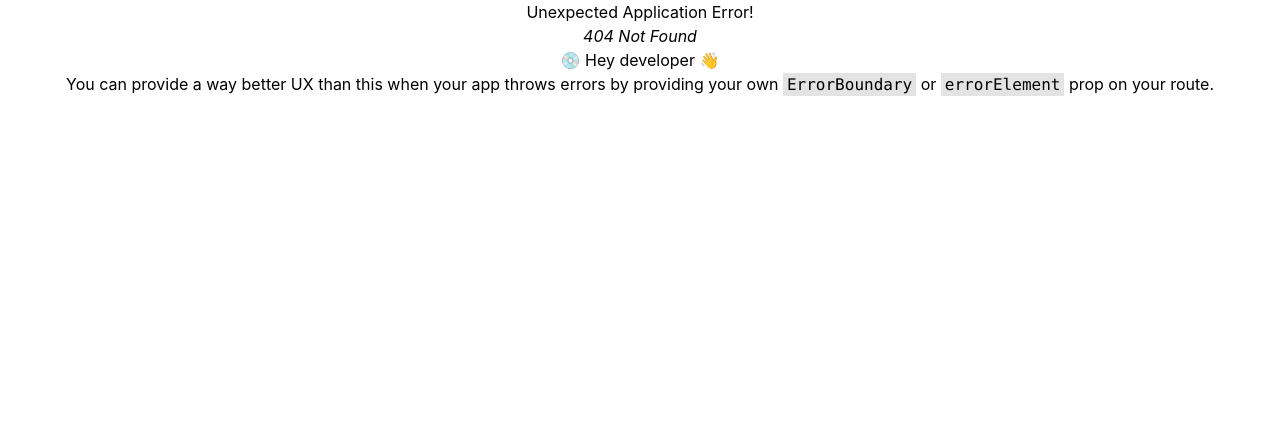
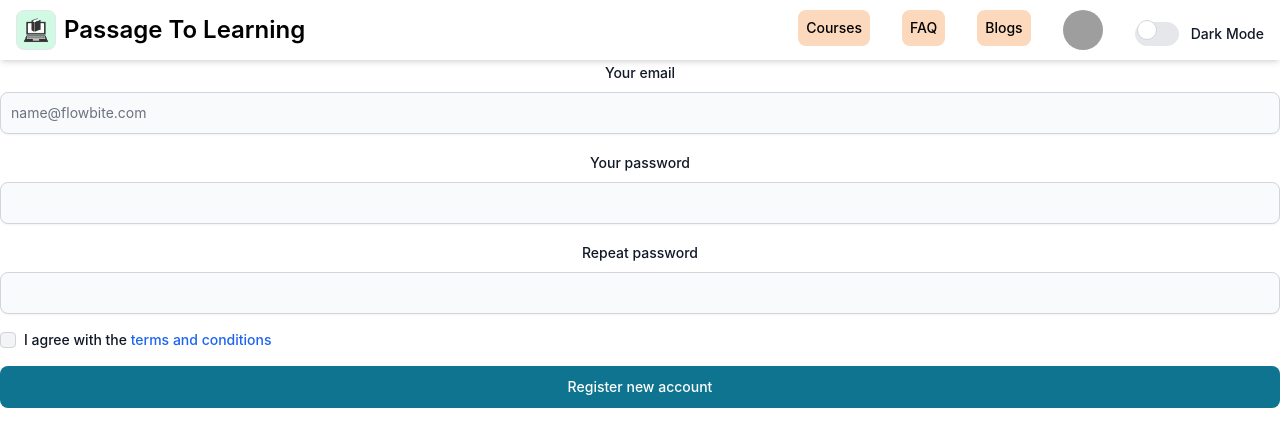
Before and after one commit to k-m-rahman/Passage-to-learning-client-side, a React (Create React App) app: page /login in a window 1280 px wide. Before the commit this address had no page. Shown: the top 446 px of the page. Built offline with nearby package versions, Linux system fonts and the light colour scheme; no server answers; grey boxes are pictures that could not be loaded.

Commit message:
installed firebase and added authprovider

```diff
--- a/package.json
+++ b/package.json
@@ -6,6 +6,7 @@
     "@testing-library/jest-dom": "^5.16.5",
     "@testing-library/react": "^13.4.0",
     "@testing-library/user-event": "^13.5.0",
+    "firebase": "^9.12.1",
     "flowbite": "^1.5.3",
     "flowbite-react": "^0.3.2",
     "react": "^18.2.0",
--- a/public/index.html
+++ b/public/index.html
@@ -2,7 +2,7 @@
 <html lang="en">
   <head>
     <meta charset="utf-8" />
-    <link rel="icon" href="%PUBLIC_URL%/favicon.ico" />
+    <link rel="icon" href="/src/assets/logo.png" />
     <meta name="viewport" content="width=device-width, initial-scale=1" />
     <meta name="theme-color" content="#000000" />
     <meta
--- /dev/null
+++ b/src/contexts/AuthProvider.js
@@ -0,0 +1,82 @@
+import React, { createContext, useEffect, useState } from "react";
+import {
+  createUserWithEmailAndPassword,
+  getAuth,
+  onAuthStateChanged,
+  sendEmailVerification,
+  signInWithEmailAndPassword,
+  signInWithPopup,
+  signOut,
+  updateProfile,
+} from "firebase/auth";
+import app from "../firebase/firebase.config";
+
+const auth = getAuth(app);
+
+export const AuthContext = createContext();
+
+const AuthProvider = ({ children }) => {
+  const [user, setUser] = useState(null);
+
+  const [loading, setLoading] = useState(true);
+
+  const providerLogin = (provider) => {
+    setLoading(true);
+    return signInWithPopup(auth, provider);
+  };
+
+  const logout = () => {
+    setLoading(true);
+    return signOut(auth);
+  };
+
+  const signUp = (email, password) => {
+    setLoading(true);
+    return createUserWithEmailAndPassword(auth, email, password);
+  };
+
+  const login = (email, password) => {
+    setLoading(true);
+    return signInWithEmailAndPassword(auth, email, password);
+  };
+
+  const updateUserProfile = (profile) => {
+    return updateProfile(auth.currentUser, profile);
+  };
+
+  const verifyEmail = () => {
+    return sendEmailVerification(auth.currentUser);
+  };
+
+  useEffect(() => {
+    onAuthStateChanged(auth, (currentUser) => {
+      console.log("Auth state changed :", currentUser);
+      if (currentUser === null || currentUser.emailVerified) {
+        setUser(currentUser);
+      }
+
+      setLoading(false);
+    });
+  }, []);
+
+  const authInfo = {
+    user,
+    setUser,
+    providerLogin,
+    logout,
+    signUp,
+    loading,
+    login,
+    updateUserProfile,
+    verifyEmail,
+    setLoading,
+  };
+
+  return (
+    <div>
+      <AuthContext.Provider value={authInfo}>{children}</AuthContext.Provider>
+    </div>
+  );
+};
+
+export default AuthProvider;
--- /dev/null
+++ b/src/firebase/firebase.config.js
@@ -0,0 +1,19 @@
+// Import the functions you need from the SDKs you need
+import { initializeApp } from "firebase/app";
+// TODO: Add SDKs for Firebase products that you want to use
+// https://firebase.google.com/docs/web/setup#available-libraries
+
+// Your web app's Firebase configuration
+const firebaseConfig = {
+  apiKey: process.env.REACT_APP_apiKey,
+  authDomain: process.env.REACT_APP_authDomain,
+  projectId: process.env.REACT_APP_projectId,
+  storageBucket: process.env.REACT_APP_storageBucket,
+  messagingSenderId: process.env.REACT_APP_messagingSenderId,
+  appId: process.env.REACT_APP_appId,
+};
+
+// Initialize Firebase
+const app = initializeApp(firebaseConfig);
+
+export default app;
--- a/src/index.js
+++ b/src/index.js
@@ -1,13 +1,16 @@
-import React from 'react';
-import ReactDOM from 'react-dom/client';
-import './index.css';
-import App from './App';
-import reportWebVitals from './reportWebVitals';
+import React from "react";
+import ReactDOM from "react-dom/client";
+import "./index.css";
+import App from "./App";
+import reportWebVitals from "./reportWebVitals";
+import AuthProvider from "./contexts/AuthProvider";
 
-const root = ReactDOM.createRoot(document.getElementById('root'));
+const root = ReactDOM.createRoot(document.getElementById("root"));
 root.render(
   <React.StrictMode>
-    <App />
+    <AuthProvider>
+      <App />
+    </AuthProvider>
   </React.StrictMode>
 );
 
--- /dev/null
+++ b/src/pages/Login/Login.js
@@ -0,0 +1,60 @@
+import { Button, Checkbox, Label, TextInput } from "flowbite-react";
+import React from "react";
+
+const Login = () => {
+  return (
+    <div>
+      <form className="flex flex-col gap-4">
+        <div>
+          <div className="mb-2 block">
+            <Label htmlFor="email2" value="Your email" />
+          </div>
+          <TextInput
+            id="email2"
+            type="email"
+            placeholder="name@flowbite.com"
+            required={true}
+            shadow={true}
+          />
+        </div>
+        <div>
+          <div className="mb-2 block">
+            <Label htmlFor="password2" value="Your password" />
+          </div>
+          <TextInput
+            id="password2"
+            type="password"
+            required={true}
+            shadow={true}
+          />
+        </div>
+        <div>
+          <div className="mb-2 block">
+            <Label htmlFor="repeat-password" value="Repeat password" />
+          </div>
+          <TextInput
+            id="repeat-password"
+            type="password"
+            required={true}
+            shadow={true}
+          />
+        </div>
+        <div className="flex items-center gap-2">
+          <Checkbox id="agree" />
+          <Label htmlFor="agree">
+            I agree with the{" "}
+            <a
+              href="/forms"
+              className="text-blue-600 hover:underline dark:text-blue-500"
+            >
+              terms and conditions
+            </a>
+          </Label>
+        </div>
+        <Button type="submit">Register new account</Button>
+      </form>
+    </div>
+  );
+};
+
+export default Login;
--- a/src/pages/Shared/Navbar/Navbar.js
+++ b/src/pages/Shared/Navbar/Navbar.js
@@ -1,10 +1,14 @@
 import { Avatar, Dropdown, Navbar, ToggleSwitch } from "flowbite-react";
-import React, { useState } from "react";
+import React, { useContext, useState } from "react";
 import { Link, NavLink } from "react-router-dom";
 import logo from "../../../assets/logo.png";
+import { AuthContext } from "../../../contexts/AuthProvider";
 
 const NavBar = () => {
+  const { user } = useContext(AuthContext);
+  console.log(user);
   const [theme, setTheme] = useState(false);
+
   const themeChanger = () => {
     setTheme(!theme);
     console.log("hello");
--- a/src/routes/Routes.js
+++ b/src/routes/Routes.js
@@ -4,6 +4,7 @@ import Blogs from "../pages/Blogs/Blogs";
 import Courses from "../pages/Courses/Courses";
 import FAQ from "../pages/FAQ/FAQ";
 import Home from "../pages/Home/Home";
+import Login from "../pages/Login/Login";
 import Profile from "../pages/Profile/Profile";
 
 export const router = createBrowserRouter([
@@ -31,6 +32,10 @@ export const router = createBrowserRouter([
         path: "/profile",
         element: <Profile></Profile>,
       },
+      {
+        path: "/login",
+        element: <Login></Login>,
+      },
     ],
   },
 ]);
```
Also changed, not shown: 1 other file (tests, documents, lock files or other folders).
